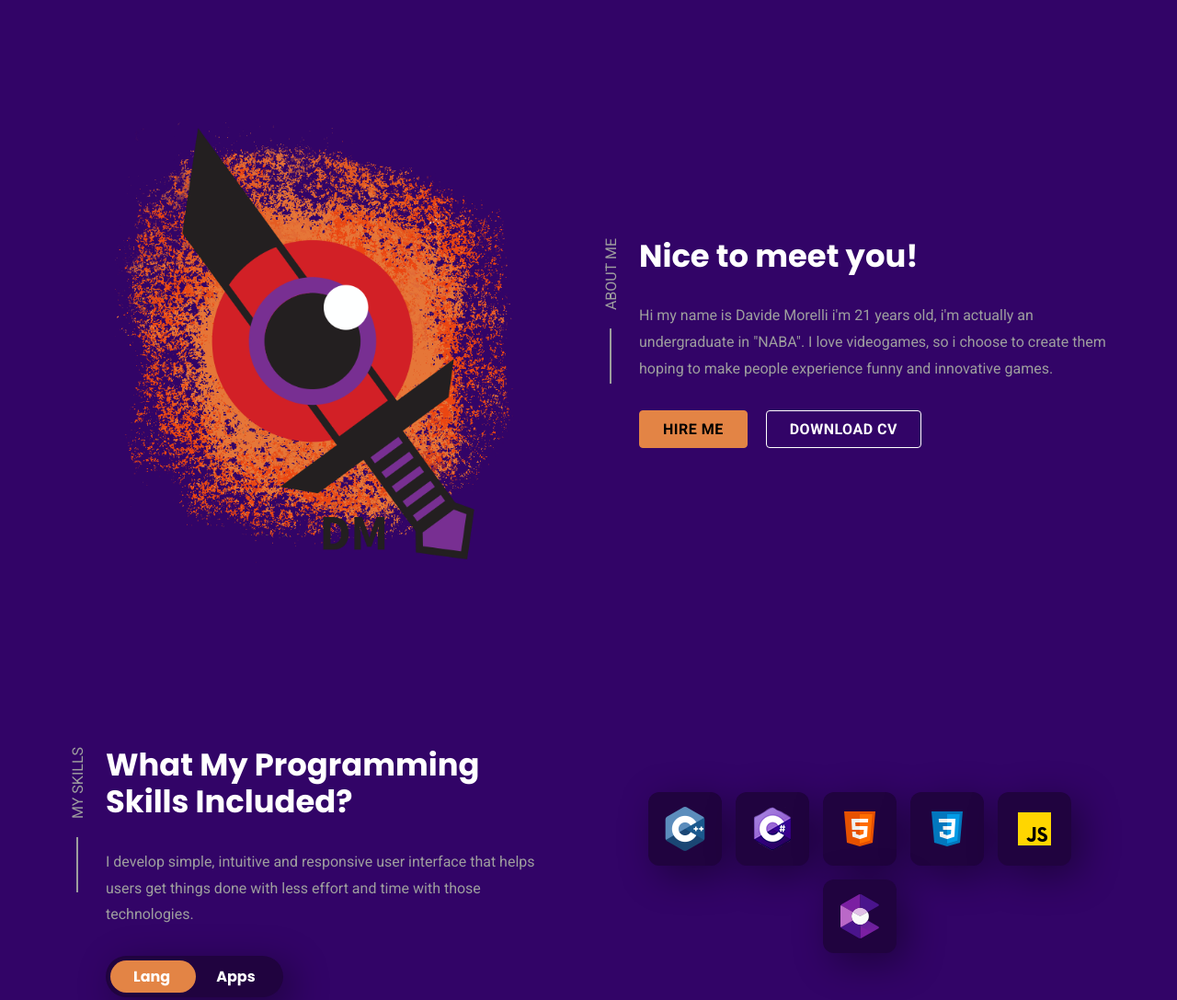
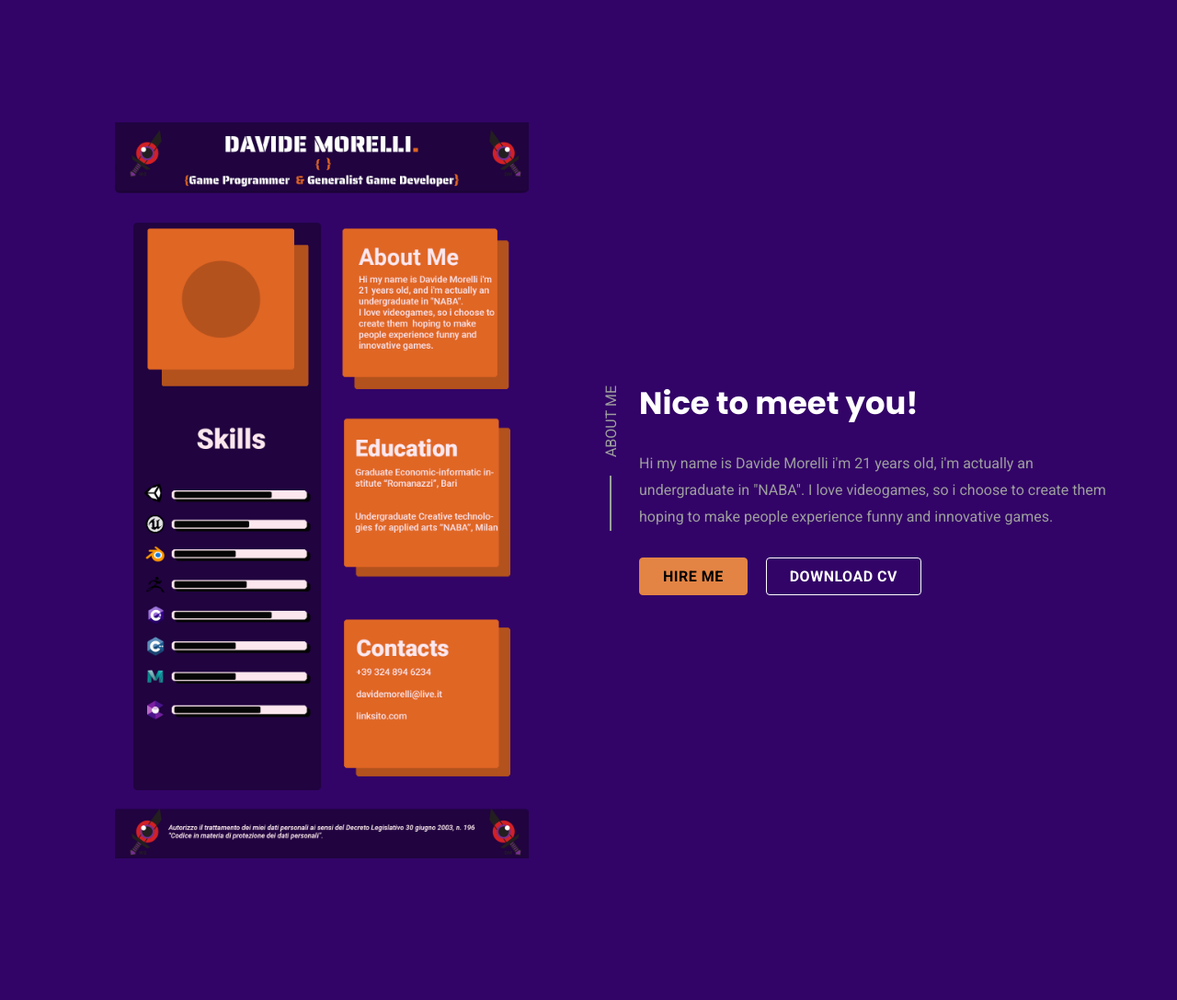
Before and after one commit to davidemorelli00/portfolio, a plain HTML site: page index.html in a window 1280 px wide. Shown: the part 1200-2287 px from the top of the page at 92% size. Drawn offline with nearby package versions, Linux system fonts and the light colour scheme; a web font is replaced by a local one.

Commit message:
aaaaaaaaaaaaaaaaaaaaaaa

```diff
--- a/index.html
+++ b/index.html
@@ -225,7 +225,7 @@
       <section class="about" id="about">
 
         <figure class="about-banner">
-          <img src="./assets/images/Logo2PNG.png" alt="LOGO CHE SPERO FUNZIONI"
+          <img src="./assets/images/DavideMorelliPortfolio.png" alt="LOGO CHE SPERO FUNZIONI"
             class="w-100">
         </figure>
 
```
Also changed, not shown: assets/images/DavideMorelliPortfolio.png (added).
